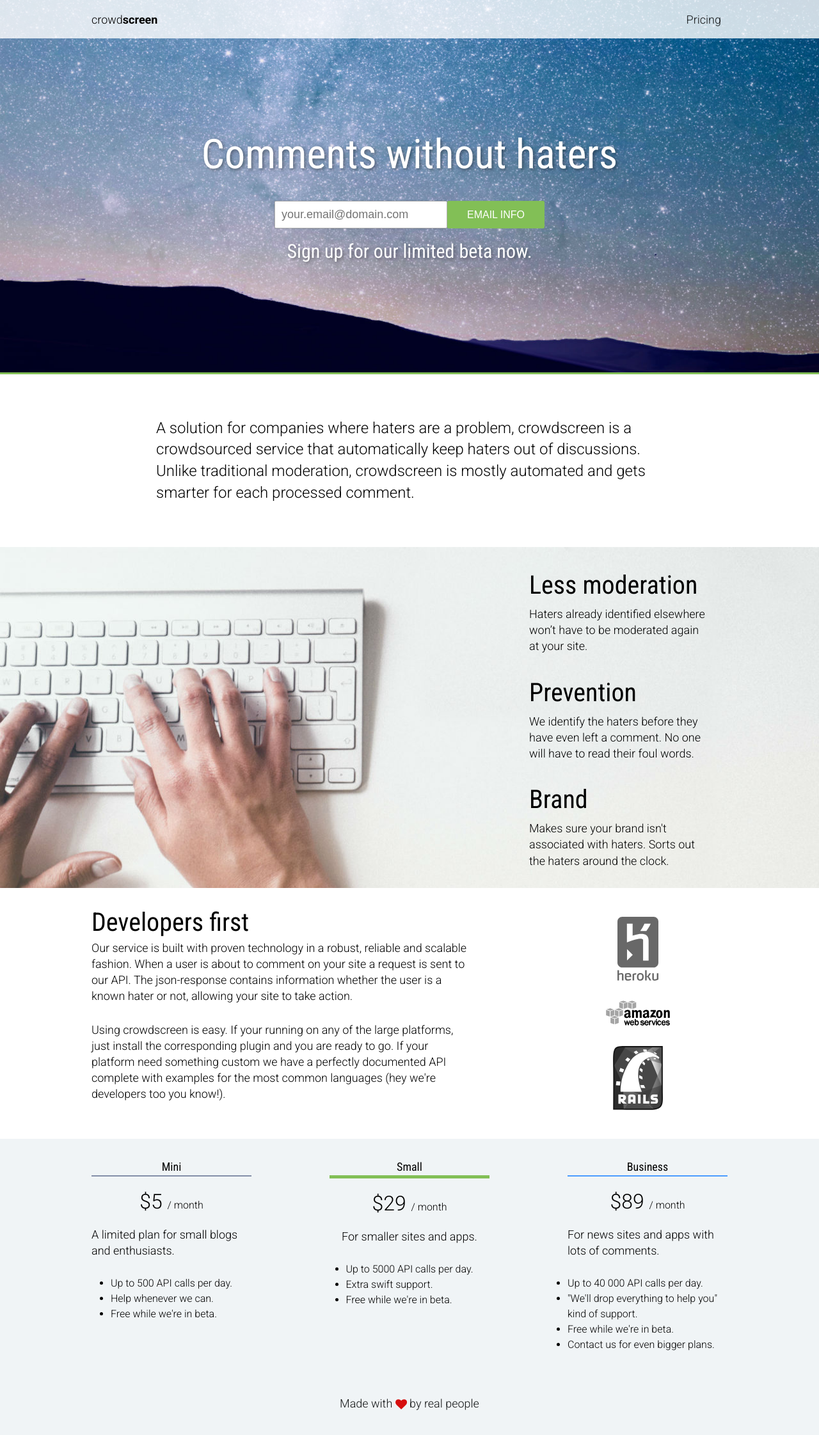
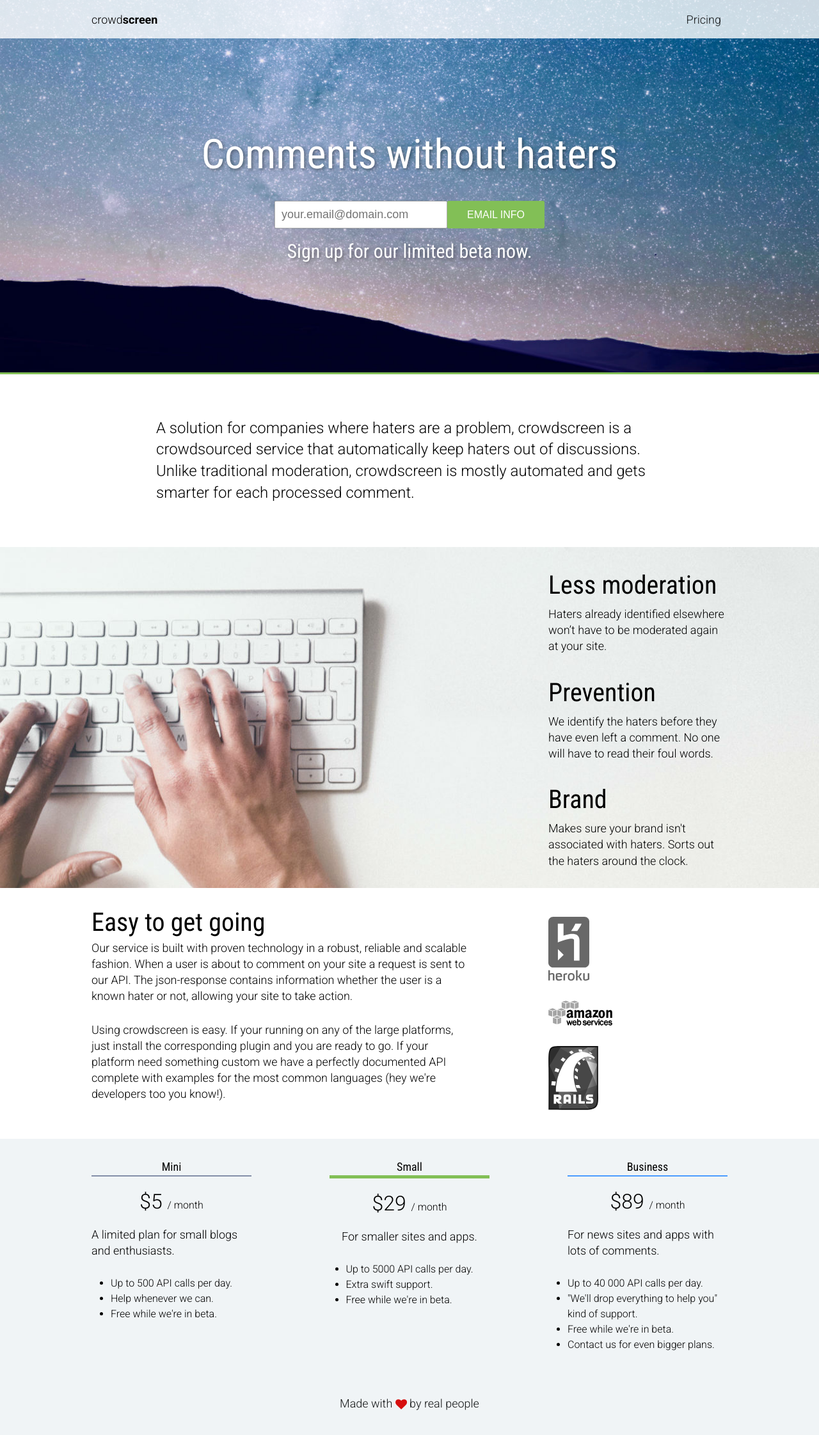
Before and after one commit to getmembrane/getmembrane.github.io, a Jekyll site: the page built from index.html, in a window 1280 px wide. Shown: the whole page at 64% size. Built offline with Jekyll 4.4.1, drawn with Linux system fonts in a browser that asks for light colours.

Commit message:
Adjusting alignments

```diff
--- a/assets/stylesheets/main.scss
+++ b/assets/stylesheets/main.scss
@@ -209,7 +209,6 @@
   @media(min-width: 900px) {
       @include align-items(flex-end);
       @include flex-direction(column);
-      padding-right: 30px;
   }
 }
 .usp {
@@ -260,6 +259,10 @@
     @media(min-width: 800px) {
         @include flex-direction(column);
         width: 280px;
+    }
+
+    @media(min-width: 970px) {
+        @include align-items(flex-start);
     }
 }
 .tech_partner {
--- a/index.html
+++ b/index.html
@@ -37,7 +37,7 @@ layout: default
 <div class="section section--tech">
     <div class="inner tech">
         <div>
-            <h2 class="tech_headline">Developers first</h2>
+            <h2 class="tech_headline">Easy to get going</h2>
             <p class="tech_text">Our service is built with proven technology in a robust, reliable and scalable fashion. When a user is about to comment on your site a request is sent to our API. The json-response contains information whether the user is a known hater or not, allowing your site to take action.</p>
             <p class="tech_text">Using crowdscreen is easy. If your running on any of the large platforms, just install the corresponding plugin and you are ready to go. If your platform need something custom we have a perfectly documented API complete with examples for the most common languages (hey we're developers too you know!).</p>
         </div>
```
